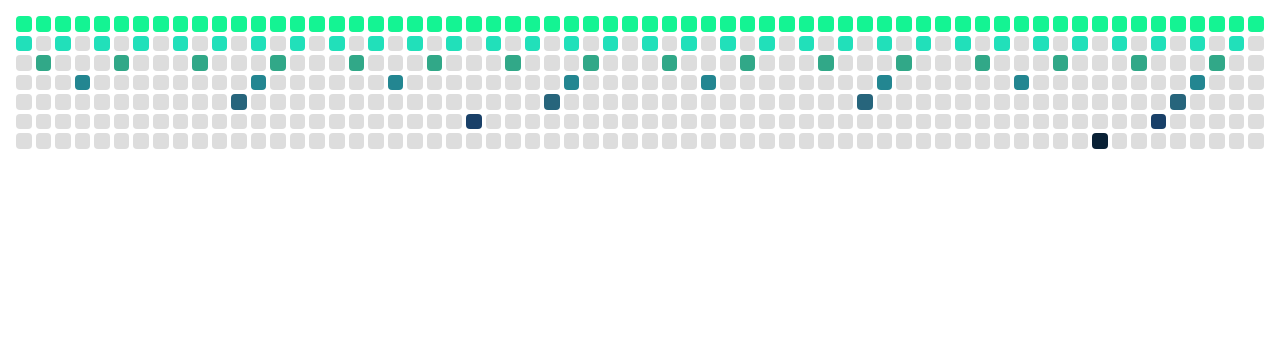
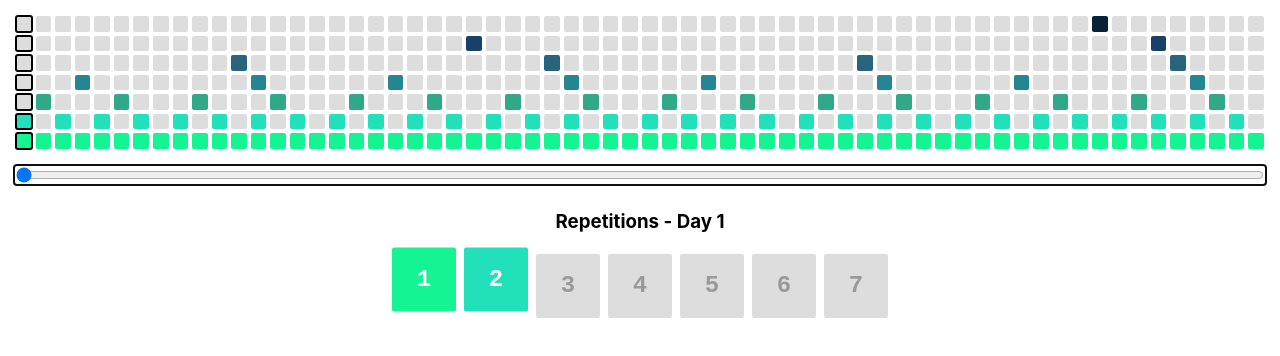
Before and after one commit to j-panasiuk/spaced-repetition, a React (Vite) app: page / in a window 1280 px wide. Shown: the top 356 px of the page. Built offline with nearby package versions, Linux system fonts and the light colour scheme.

Commit message:
Add slider to selected current day on grid. Add row with reps for the current day. Use style variants for cells inside the grid. and reps in the row below. Make custom css variables type-safe.

```diff
--- a/src/App.css
+++ b/src/App.css
@@ -8,6 +8,29 @@
   -webkit-font-smoothing: antialiased;
   -moz-osx-font-smoothing: grayscale;
   -webkit-text-size-adjust: 100%;
+
+  --cell-color-default: #ddd;
+  --cell-outline-default: none;
+  --cell-text-default: #999;
+  --cell-transform-default: none;
+
+  --cell-color-1: #14f493;
+  --cell-color-2: #21e0ba;
+  --cell-color-3: #31a888;
+  --cell-color-4: #238691;
+  --cell-color-5: #27657c;
+  --cell-color-6: #194068;
+  --cell-color-7: #092135;
+  --cell-outline-selected: calc(1rem / 8) solid;
+  --cell-text-selected: #fff;
+  --cell-transform-selected: translateY(-10%);
+
+  --cell-color: var(--cell-color-default);
+  --cell-outline: var(--cell-outline-default);
+  --cell-text: var(--cell-text-default);
+  --cell-transform: var(--cell-transform-default);
+
+  --transition-default: all 0.2s ease-out;
 }
 
 body {
@@ -23,24 +46,26 @@ main {
   width: 100vw;
   min-height: 100vh;
   display: flex;
-  align-items: flex-start;
-  justify-content: center;
+  flex-direction: column;
+  align-items: center;
+  justify-content: flex-start;
 }
 
 .Grid {
   --grid-rows: unset; /* set using `style` property */
   --grid-cols: unset; /* set using `style` property */
-  --grid-padding: 1rem;
+  --grid-paddingY: 1rem;
+  --grid-paddingX: 1rem;
   --grid-spacing: 0.25rem;
   --grid-cell-template: 1fr;
 
-  --grid-total-padding: calc(2 * var(--grid-padding));
+  --grid-total-padding: calc(2 * var(--grid-paddingX));
   --grid-total-spacing: calc((var(--grid-cols) - 1) * var(--grid-spacing));
   --grid-total-available-space: calc(100vw - var(--grid-total-padding) - var(--grid-total-spacing));
   --grid-cell-size: calc(var(--grid-total-available-space) / var(--grid-cols));
 
   display: grid;
-  padding: var(--grid-padding);
+  padding: var(--grid-paddingY) var(--grid-paddingX);
   gap: var(--grid-spacing);
   grid-template-columns: repeat(var(--grid-cols), var(--grid-cell-template));
   grid-template-rows: repeat(var(--grid-rows), var(--grid-cell-template));
@@ -51,32 +76,48 @@ main {
 }
 
 .GridCell {
-  --cell-color-default: #ddd;
-  --cell-color-1: #14f493;
-  --cell-color-2: #21e0ba;
-  --cell-color-3: #31a888;
-  --cell-color-4: #238691;
-  --cell-color-5: #27657c;
-  --cell-color-6: #194068;
-  --cell-color-7: #092135;
-
-  --cell-color: var(--cell-color-default);
-
   aspect-ratio: 1 / 1;
   width: var(--grid-cell-size);
-  overflow: hidden;
   user-select: none;
   display: flex;
   align-items: center;
   justify-content: center;
-  border-radius: 0.25rem;
-  background: var(--cell-color);
+  border-radius: 0.125rem;
+  background-color: var(--cell-color);
+  outline: var(--cell-outline);
+  outline-offset: calc(-1rem / 16);
+  transition: var(--transition-default);
 }
 
-@media screen and (max-width: 800px) {
-  .GridCell {
-    border-radius: 50%;
-    font-size: 0;
-    color: transparent;
-  }
+h3 {
+  width: 100%;
+  text-align: center;
 }
+
+input[type="range"] {
+  width: calc(100vw - 2 * 1rem);
+  outline-offset: 0.125rem;
+}
+
+.Reps {
+  display: flex;
+  flex-direction: row;
+  gap: 0.5rem;
+}
+
+.Rep {
+  width: 4rem;
+  height: 4rem;
+  user-select: none;
+  display: flex;
+  align-items: center;
+  justify-content: center;
+  font-size: 1.5rem;
+  font-weight: 900;
+  font-family: monospace;
+  border-radius: 0.125rem;
+  background-color: var(--cell-color);
+  color: var(--cell-text);
+  transform: var(--cell-transform);
+  transition: var(--transition-default);
+}
--- a/src/App.tsx
+++ b/src/App.tsx
@@ -1,43 +1,126 @@
-import { type CSSProperties } from "react";
+import { useState, type CSSProperties } from "react";
 import { type Day, days } from "./days";
 import { type Level, levels } from "./levels";
 import { progression } from "./progression";
 import "./App.css";
 
 function App() {
+  const [currentDay, setCurrentDay] = useState<Day>(days[0]);
+
   return (
     <main>
-      <Grid />
-    </main>
-  );
-}
-
-function Grid() {
-  return (
       <div className="Grid" style={gridStyle}>
-      {levels.map((level) => (
+        {levelsReversed.map((level) => (
           <div key={level} className="GridRow">
             {days.map((day) => (
               <div
                 key={`${level}/${day}`}
                 className="GridCell"
-              style={getCellStyle(level, day)}
+                style={{
+                  ...getCellColors(level, day),
+                  ...getGridCellVariant(day === currentDay),
+                }}
               />
             ))}
           </div>
         ))}
       </div>
+
+      <div>
+        <input
+          type="range"
+          min={days.at(0)}
+          max={days.at(-1)}
+          value={currentDay}
+          onChange={(ev) => {
+            setCurrentDay(Number(ev.target.value));
+          }}
+          autoFocus
+        />
+      </div>
+
+      <div>
+        <h3>Repetitions - Day {currentDay}</h3>
+        <div className="Reps">
+          {levels.map((level) => (
+            <div
+              key={level}
+              className="Rep"
+              style={{
+                ...getCellColors(level, currentDay),
+                ...getDayRepsCellVariant(level, currentDay),
+              }}
+            >
+              {level}
+            </div>
+          ))}
+        </div>
+      </div>
+    </main>
   );
 }
 
-const gridStyle = {
+const levelsReversed = [...levels].reverse();
+
+// --- GRID STYLES ---
+
+interface CustomCSSGridProperties
+  extends CSSProperties,
+    Partial<Record<CustomCSSGridProperty, number>> {}
+type CustomCSSGridProperty = typeof customCSSGridProperties[number];
+const customCSSGridProperties = [
+  "--grid-rows",
+  "--grid-cols",
+] as const satisfies readonly `--grid-${string}`[];
+
+const gridStyle: CustomCSSGridProperties = {
   "--grid-rows": levels.length,
   "--grid-cols": days.length,
-} as CSSProperties;
+};
 
-function getCellStyle(level: Level, day: Day): CSSProperties {
+// --- CELL STYLES ---
+
+interface CustomCSSCellProperties
+  extends CSSProperties,
+    Partial<Record<CustomCSSCellProperty, CustomCSSCellVar>> {}
+type CustomCSSCellProperty = typeof customCSSCellProperties[number];
+const customCSSCellProperties = [
+  "--cell-color",
+  "--cell-outline",
+  "--cell-text",
+  "--cell-transform",
+] as const satisfies readonly `--cell-${string}`[];
+type CustomCSSCellVar =
+  | `var(--cell-color-${Level})`
+  | `var(${Exclude<CustomCSSCellProperty, "--cell-color">}-${
+      | "default"
+      | "selected"})`;
+
+function getCellColors(level: Level, day: Day): CustomCSSCellProperties {
   return progression[level].includes(day)
-    ? ({ "--cell-color": `var(--cell-color-${level})` } as CSSProperties)
+    ? {
+        "--cell-color": `var(--cell-color-${level})`,
+        "--cell-text": `var(--cell-text-selected)`,
+      }
+    : {};
+}
+
+function getGridCellVariant(isCurrent: boolean): CustomCSSCellProperties {
+  return isCurrent
+    ? {
+        "--cell-outline": "var(--cell-outline-selected)",
+      }
+    : {};
+}
+
+function getDayRepsCellVariant(
+  level: Level,
+  day: Day
+): CustomCSSCellProperties {
+  return progression[level].includes(day)
+    ? {
+        "--cell-transform": `var(--cell-transform-selected)`,
+      }
     : {};
 }
 
```
Lines whose indentation alone changed are shown as unchanged.
